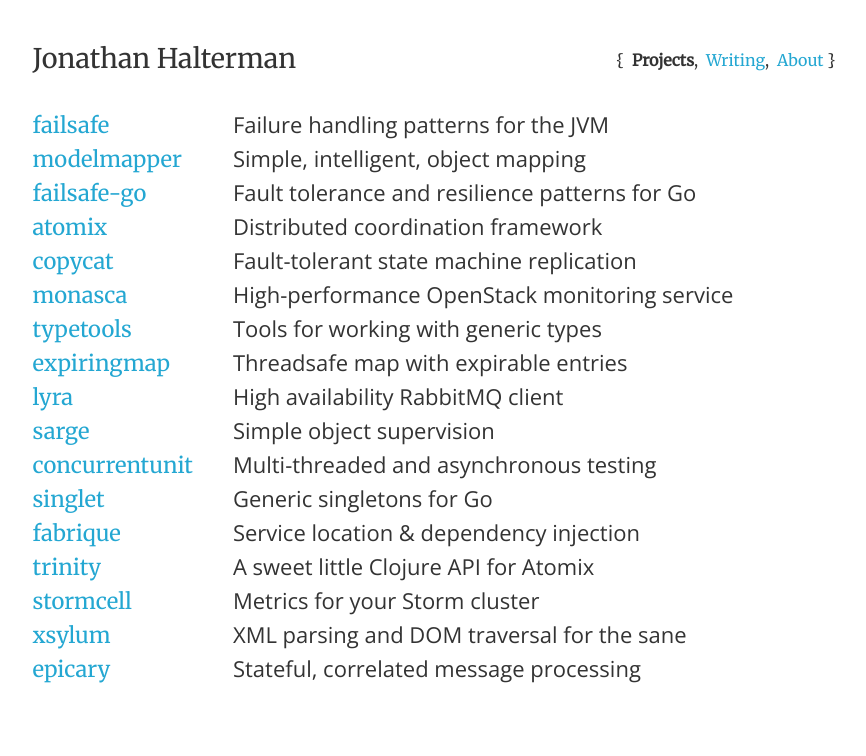
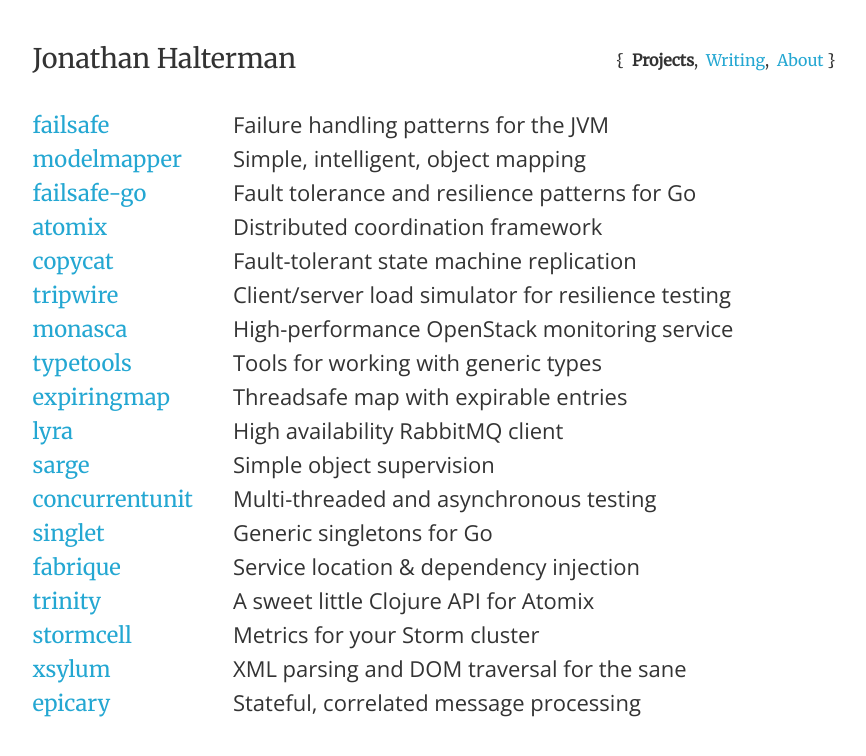
Before and after one commit to jhalterman/jhalterman.github.io, a Jekyll site: the page built from index.html, in a window 1280 px wide. Shown: the top 756 px of the page, without its empty margins (200-1066 px from the left). Built offline with Jekyll 4.4.1, drawn with Linux system fonts in a browser that asks for light colours.

Commit message:
Add tripwire

```diff
--- a/_data/projects.yml
+++ b/_data/projects.yml
@@ -17,6 +17,10 @@
 - name: copycat
   description: Fault-tolerant state machine replication
   url: "https://github.com/atomix/copycat"
+
+- name: tripwire
+  description: Client/server load simulator for resilience testing
+  url: "https://github.com/jhalterman/tripwire"
 
 - name: monasca
   description: High-performance OpenStack monitoring service
```
